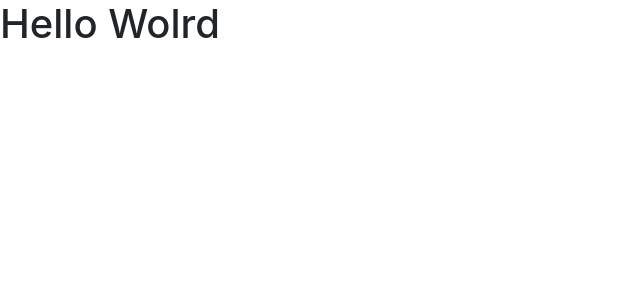
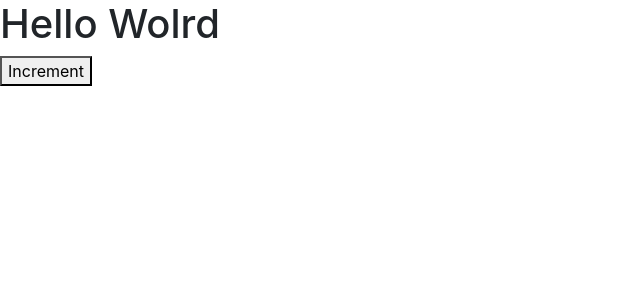
Before and after one commit to terng03412/counter-app, a React (Create React App) app: page / in a window 1280 px wide. Shown: the top 300 px of the page, without its empty margins (0-640 px from the left). Built offline with nearby package versions, Linux system fonts and the light colour scheme.

Commit message:
add button

```diff
--- a/src/components/counter.jsx
+++ b/src/components/counter.jsx
@@ -2,7 +2,8 @@ import React, { Component } from 'react'; //impc
 
 class Counter extends Component { //cc
     render() {
-        return <h1>Hello Wolrd</h1>;
+        React.createElement('h1');
+        return <div><h1>Hello Wolrd</h1><button>Increment</button></div> ;
     }
 }
 
```
